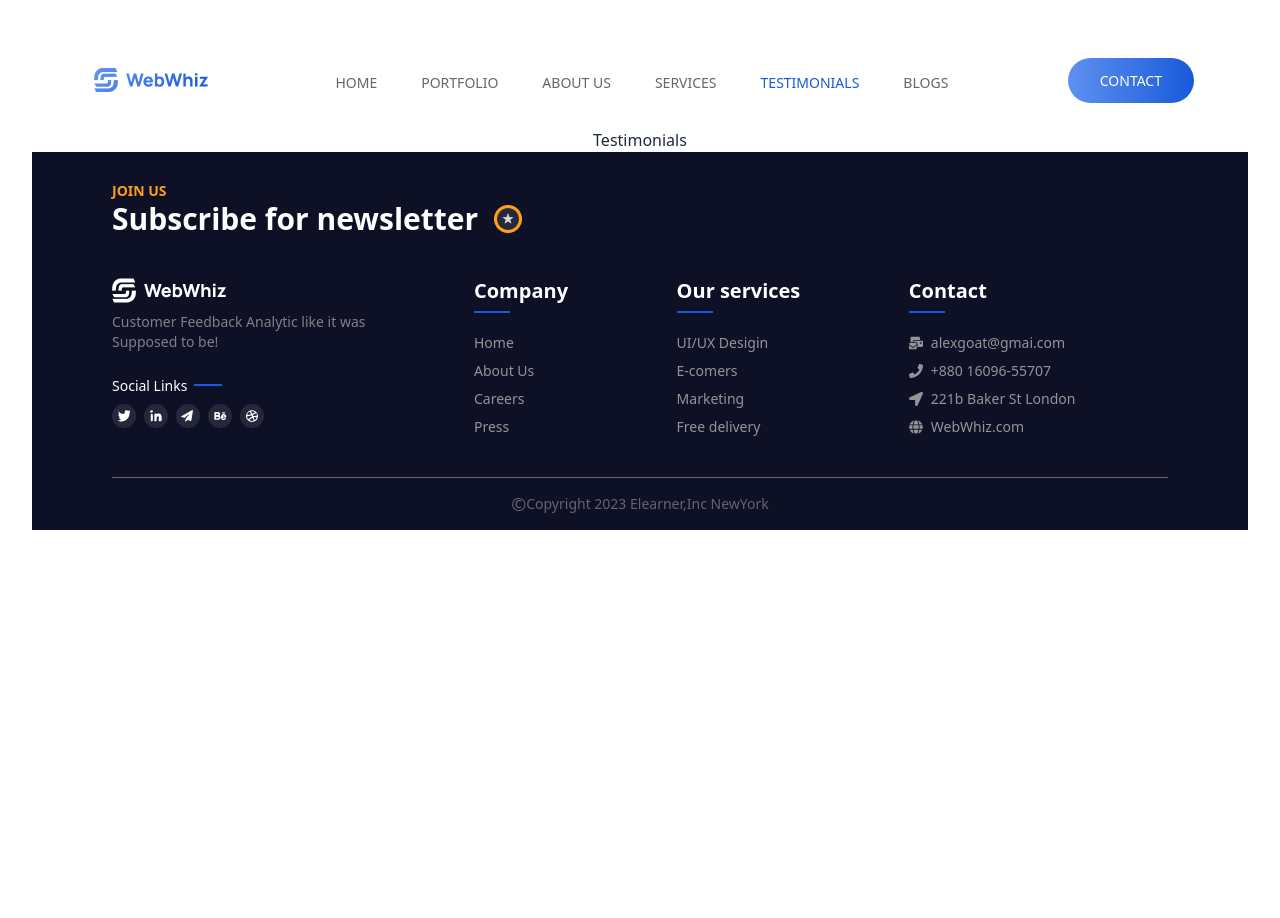
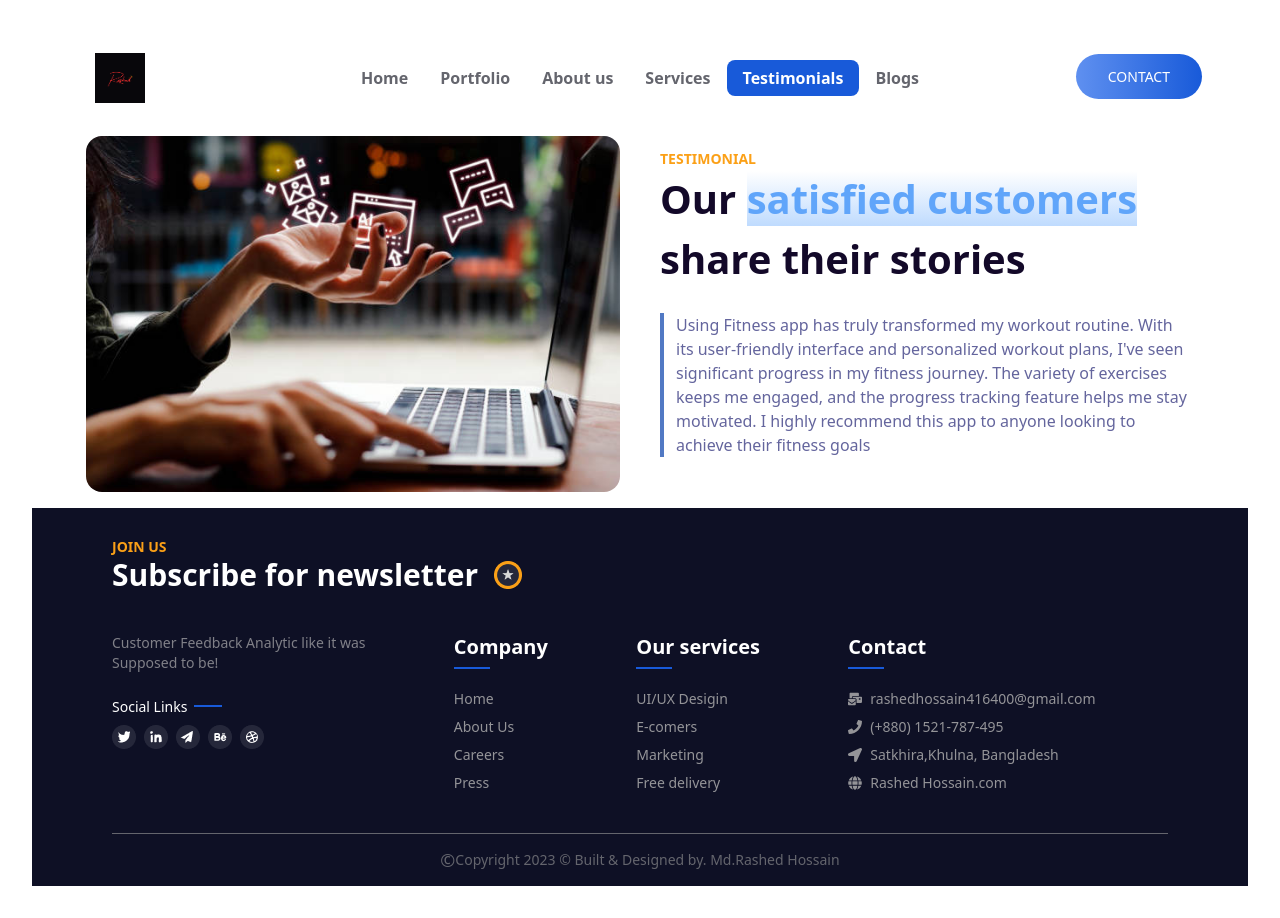
Before and after one commit to RashedAkash/webWhiz, a React (Vite) app: page /testimonial in a window 1280 px wide. Before the commit the page ends 800 px from the top, so only its background shows below. Built offline with nearby package versions, Linux system fonts and the light colour scheme.

Commit message:
footer changes

```diff
--- a/package.json
+++ b/package.json
@@ -14,6 +14,7 @@
     "match-sorter": "^6.3.1",
     "react": "^18.2.0",
     "react-dom": "^18.2.0",
+    "react-headroom": "^3.2.1",
     "react-icons": "^4.12.0",
     "react-router-dom": "^6.19.0",
     "react-slick": "^0.29.0",
--- a/src/Components/Banner/Banner.jsx
+++ b/src/Components/Banner/Banner.jsx
@@ -64,7 +64,7 @@ const Banner = () => {
       <p className="py-6"><RightTitle text="Welcome to my digital playground, where creativity knows no bounds. I'm a passionate JavaScript developer on a mission to turn innovative ideas into stunning digital realities."/></p>
             <div className=' flex gap-3'>
               <RoudedBtn text='Hire me' />
-              <button className='btn rounded-full border border-[#5F90F0]'>View Portfolio</button>
+              <button className='btn rounded-full border border-[#5F90F0]'>Download Resume</button>
       </div>
     </div>
   </div>
--- a/src/Layouts/MainLayouts.jsx
+++ b/src/Layouts/MainLayouts.jsx
@@ -2,12 +2,15 @@ import React from 'react';
 import Navbar from '../Shared/Navbar/Navbar';
 import { Outlet } from 'react-router-dom';
 import Footer from '../Shared/Footer/Footer';
+import Headroom from 'react-headroom'
 
 const MainLayouts = () => {
   return (
     <div>
       <div className=' overflow-hidden'>
+        <Headroom>
       <Navbar />
+</Headroom>
       <Outlet />
 
     </div>
--- a/src/Pages/Home/Information/Information.jsx
+++ b/src/Pages/Home/Information/Information.jsx
@@ -23,7 +23,7 @@ const Information = () => {
                             <path stroke-linecap="round" stroke-linejoin="round" d="M15 11a3 3 0 11-6 0 3 3 0 016 0z" />
                         </svg>
 
-                        <span className=" text-gray-700 truncate w-72 dark:text-gray-700">
+                        <span className=" text-gray-700 text-left truncate w-72 dark:text-gray-700">
                             Satkhira, Khulna, Bangladesh
                         </span>
                     </p>
@@ -33,15 +33,15 @@ const Information = () => {
                             <path stroke-linecap="round" stroke-linejoin="round" d="M3 5a2 2 0 012-2h3.28a1 1 0 01.948.684l1.498 4.493a1 1 0 01-.502 1.21l-2.257 1.13a11.042 11.042 0 005.516 5.516l1.13-2.257a1 1 0 011.21-.502l4.493 1.498a1 1 0 01.684.949V19a2 2 0 01-2 2h-1C9.716 21 3 14.284 3 6V5z" />
                         </svg>
 
-                        <span className="text-gray-700 truncate w-72 dark:text-gray-700">(+880) 1521-787-495</span>
+                        <span className="text-gray-700 truncate w-72 text-left dark:text-gray-700"> (+880) 1521-787-495</span>
                     </p>
 
-                    <p className="flex items-start ">
+                    <p className="flex items-start  ">
                         <svg xmlns="http://www.w3.org/2000/svg" className="w-6 h-6 mx-2 text-blue-400 dark:text-blue-400" fill="none" viewBox="0 0 24 24" stroke="currentColor" stroke-width="2">
                             <path stroke-linecap="round" stroke-linejoin="round" d="M3 8l7.89 5.26a2 2 0 002.22 0L21 8M5 19h14a2 2 0 002-2V7a2 2 0 00-2-2H5a2 2 0 00-2 2v10a2 2 0 002 2z" />
                         </svg>
 
-                        <span className=" text-gray-700 truncate w-72 dark:text-gray-700">rashedhossain416400@gmail.com</span>
+                        <span className=" text-left text-gray-700 truncate w-72 dark:text-gray-700">rashedhossain416400@gmail.com</span>
                     </p>
                 </div>
 
--- a/src/Pages/Testimonials/Testimonials.jsx
+++ b/src/Pages/Testimonials/Testimonials.jsx
@@ -1,9 +1,10 @@
 import React from 'react';
+import Blog from '../Blog/Blog';
 
 const Testimonials = () => {
   return (
     <div>
-      Testimonials
+     <Blog />
     </div>
   );
 };
--- a/src/Shared/Footer/Footer.jsx
+++ b/src/Shared/Footer/Footer.jsx
@@ -29,7 +29,7 @@ const Footer = () => {
 </div>
       <footer className="footer py-10 bg-[#0E1025] text-base-content">
   <aside>
-    <img src={logo} alt="" />
+
             <p className=' text-[#808088] text-start'>Customer Feedback Analytic like it was <br /> Supposed to be!</p>
             <h2 className=' relative text-white mt-4'>
               Social Links
@@ -68,16 +68,17 @@ const Footer = () => {
             <header >
 <FooterTitle title='Contact'/>
             </header>
-     <Link to='/' className="link flex items-center gap-2 text-[#949498] link-hover"><FaMailBulk /> alexgoat@gmai.com</Link>
-    <Link to='/' className="link text-[#949498] link-hover flex items-center gap-2"><FaPhone /> +880 16096-55707</Link>
-    <Link to='/' className="link flex items-center gap-2 text-[#949498] link-hover"><FaLocationArrow /> 221b Baker St London</Link>
-    <Link to='/' className="link flex items-center gap-2 text-[#949498] link-hover"><FaGlobe />WebWhiz.com </Link>
+     <Link to='/' className="link flex items-center gap-2 text-[#949498] link-hover"><FaMailBulk /> rashedhossain416400@gmail.com</Link>
+    <Link to='/' className="link text-[#949498] link-hover flex items-center gap-2"><FaPhone /> (+880) 1521-787-495</Link>
+    <Link to='/' className="link flex items-center gap-2 text-[#949498] link-hover"><FaLocationArrow /> Satkhira,Khulna, Bangladesh</Link>
+    <Link to='/' className="link flex items-center gap-2 text-[#949498] link-hover"><FaGlobe />Rashed Hossain.com </Link>
   </nav>
       </footer>
 
       <footer className="footer border-t border-[#64656D] footer-center p-4 bg-[#0E1025] text-base-content">
   <aside>
-    <p className=' text-[14px] text-[#64656D] flex items-center '> <span className=' text-[18px]'>©</span> Copyright 2023 Elearner,Inc NewYork</p>
+    <p className=' text-[14px] text-[#64656D] flex items-center '> <span className=' text-[18px]'>©</span> Copyright 2023 © Built & Designed by. Md.Rashed Hossain
+</p>
   </aside>
 </footer>
     </div>
--- a/src/Shared/Navbar/Navbar.jsx
+++ b/src/Shared/Navbar/Navbar.jsx
@@ -1,77 +1,76 @@
-import React, { useState } from 'react';
+
 import { NavLink } from "react-router-dom";
 import RoudedBtn from '../RoudedBtn/RoudedBtn';
-import logo from '../../assets/logo.png'
+
 import Container from '../Container/Container';
+import logo from '../../assets/images/about/name.png'
 
 const Navbar = () => {
-	const [open, setOpen] = useState(false);
+
   return (
     <div>
 			<Container>
-				 <header className="p-4  dark:text-gray-100">
-	<div className="container flex justify-between h-16 mx-auto">
-		<NavLink rel="noopener noreferrer" to="/" aria-label="Back to homepage" className="flex items-center p-2">
-			<img src={logo} alt="" />
-		</NavLink>
-		<ul className="items-stretch hidden space-x-3 lg:flex uppercase">
-			<li id="sidebar"  className="flex">
-				<NavLink rel="noopener noreferrer" to="/" className="flex items-center px-4 -mb-1 text-[#64656D] text-[14px] ">Home</NavLink>
+
+
+				<div className="navbar py-5 bg-base-100">
+  <div className="navbar-start">
+    <div className="dropdown">
+      <div tabIndex={0} role="button" className="btn btn-ghost lg:hidden">
+        <svg xmlns="http://www.w3.org/2000/svg" className="h-5 w-5" fill="none" viewBox="0 0 24 24" stroke="currentColor"><path strokeLinecap="round" strokeLinejoin="round" strokeWidth="2" d="M4 6h16M4 12h8m-8 6h16" /></svg>
+      </div>
+      <ul tabIndex={0} className="menu menu-sm dropdown-content mt-3 z-[1] p-2 shadow bg-base-100 rounded-box w-52">
+        <li id="sidebar"  className="flex">
+				<NavLink rel="noopener noreferrer" to="/" className="flex items-center px-4 -mb-1 text-[#64656D] text-[16px] font-semibold ">Home</NavLink>
 			</li>
 			<li id="sidebar"  className="flex">
-				<NavLink rel="noopener noreferrer" to="/portfolio" className="flex items-center px-4 -mb-1 text-[#64656D] text-[14px] ">Portfolio</NavLink>
+				<NavLink rel="noopener noreferrer" to="/portfolio" className="flex items-center px-4 -mb-1 text-[#64656D] text-[16px] font-semibold ">Portfolio</NavLink>
 			</li>
 			<li id="sidebar"  className="flex">
-				<NavLink rel="noopener noreferrer" to="/about" className="flex items-center px-4 -mb-1 text-[#64656D] text-[14px] ">About us</NavLink>
+				<NavLink rel="noopener noreferrer" to="/about" className="flex items-center px-4 -mb-1 text-[#64656D] text-[16px] font-semibold ">About us</NavLink>
 			</li>
 			<li id="sidebar"  className="flex">
-				<NavLink rel="noopener noreferrer" to="/services" className="flex items-center px-4 -mb-1 text-[#64656D] text-[14px] ">Services</NavLink>
+				<NavLink rel="noopener noreferrer" to="/services" className="flex items-center px-4 -mb-1 text-[#64656D] text-[16px] font-semibold ">Services</NavLink>
 			</li>
 			<li id="sidebar"  className="flex">
-				<NavLink rel="noopener noreferrer" to="/testimonial" className="flex items-center px-4 -mb-1 text-[#64656D] text-[14px] ">Testimonials</NavLink>
+				<NavLink rel="noopener noreferrer" to="/testimonial" className="flex items-center px-4 -mb-1 text-[#64656D] text-[16px] font-semibold ">Testimonials</NavLink>
 			</li>
 			<li id="sidebar"  className="flex">
-				<NavLink rel="noopener noreferrer" to="/blog" className="flex items-center px-4 -mb-1 text-[#64656D] text-[14px] ">Blogs</NavLink>
+				<NavLink rel="noopener noreferrer" to="/blog" className="flex items-center px-4 -mb-1 text-[#64656D] text-[16px] font-semibold ">Blogs</NavLink>
 			</li>
 
-		</ul>
-		<div className="items-center flex-shrink-0 hidden lg:flex">
-
-			<NavLink to='/contact'><RoudedBtn text='contact'/></NavLink>
-		</div>
-		<button onClick={()=>setOpen(!open)}  className="p-4 lg:hidden">
-			<svg   xmlns="http://www.w3.org/2000/svg" fill="none" viewBox="0 0 24 24" stroke="currentColor" className="w-6 h-6 dark:text-gray-900">
-				<path strokeLinecap="round" strokeLinejoin="round" strokeWidth="2" d="M4 6h16M4 12h16M4 18h16"></path>
-						</svg>
-						{
-						open && <div className=' absolute right-5  bg-black'>
-							<ul className="items-stretch p-2   space-x-3  uppercase">
-			<li id="sidebar"  className="flex">
-				<NavLink rel="noopener noreferrer" to="/" className="flex py-2 items-center px-4 -mb-1 text-[#64656D] text-[14px] ">Home</NavLink>
+      </ul>
+    </div>
+						<NavLink to='/' className="btn btn-ghost text-xl">
+							<img src={logo} alt="" className='w-[50px]' />
+		</NavLink>
+  </div>
+  <div className="navbar-center hidden lg:flex">
+    <ul className="menu menu-horizontal px-1">
+      <li id="sidebar"  className="flex">
+				<NavLink rel="noopener noreferrer" to="/" className="flex items-center px-4 -mb-1 text-[#64656D] text-[16px] font-semibold ">Home</NavLink>
 			</li>
 			<li id="sidebar"  className="flex">
-				<NavLink rel="noopener noreferrer" to="/portfolio" className="flex pb-2 items-center px-4 -mb-1 text-[#64656D] text-[14px] ">Portfolio</NavLink>
+				<NavLink rel="noopener noreferrer" to="/portfolio" className="flex items-center px-4 -mb-1 text-[#64656D] text-[16px] font-semibold ">Portfolio</NavLink>
 			</li>
 			<li id="sidebar"  className="flex">
-				<NavLink rel="noopener noreferrer" to="/about" className="flex pb-2 items-center px-4 -mb-1 text-[#64656D] text-[14px] ">About us</NavLink>
+				<NavLink rel="noopener noreferrer" to="/about" className="flex items-center px-4 -mb-1 text-[#64656D] text-[16px] font-semibold ">About us</NavLink>
 			</li>
 			<li id="sidebar"  className="flex">
-				<NavLink rel="noopener noreferrer" to="/services" className="flex pb-2 items-center px-4 -mb-1 text-[#64656D] text-[14px] ">Services</NavLink>
+				<NavLink rel="noopener noreferrer" to="/services" className="flex items-center px-4 -mb-1 text-[#64656D] text-[16px] font-semibold ">Services</NavLink>
 			</li>
 			<li id="sidebar"  className="flex">
-				<NavLink rel="noopener noreferrer" to="/testimonial" className="flex pb-2 items-center px-4 -mb-1 text-[#64656D] text-[14px] ">Testimonials</NavLink>
+				<NavLink rel="noopener noreferrer" to="/testimonial" className="flex items-center px-4 -mb-1 text-[#64656D] text-[16px] font-semibold ">Testimonials</NavLink>
 			</li>
 			<li id="sidebar"  className="flex">
-				<NavLink rel="noopener noreferrer" to="/blog" className="flex items-center px-4 -mb-1 text-[#64656D] text-[14px] ">Blogs</NavLink>
+				<NavLink rel="noopener noreferrer" to="/blog" className="flex items-center px-4 -mb-1 text-[#64656D] text-[16px] font-semibold ">Blogs</NavLink>
 			</li>
 
-		</ul>
-							</div>
-						}
-					</button>
-
-	</div>
-</header>
+    </ul>
+  </div>
+  <div className="navbar-end">
+    <NavLink to='/contact'><RoudedBtn text='contact'/></NavLink>
+  </div>
+</div>
 		 </Container>
     </div>
   );
--- a/src/index.css
+++ b/src/index.css
@@ -3,5 +3,6 @@
 @tailwind utilities;
 
 #sidebar a.active {
-  color: #185AD9;
+  color: white;
+  background: #185AD9;
 }
```
Also changed, not shown: 1 other file (tests, documents, lock files or other folders).
